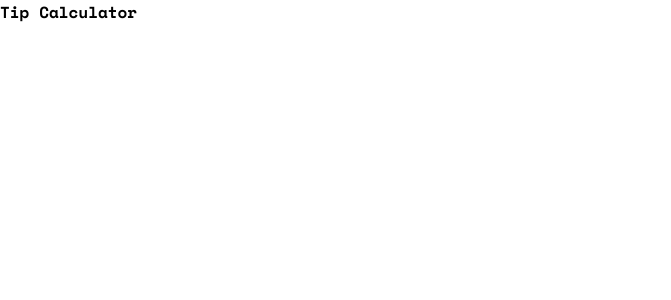
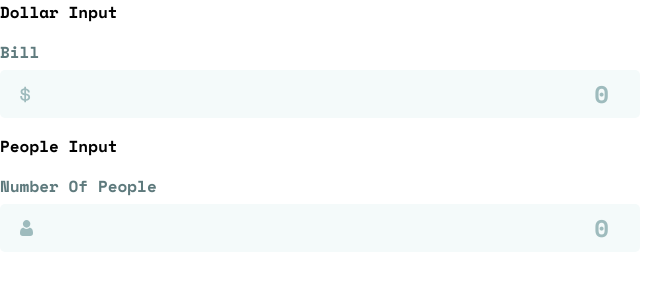
Before and after one commit to Sakeran/fem-tip-calculator, a Svelte app: page / in a window 1280 px wide. Shown: the top 300 px of the page, without its empty margins (0-671 px from the left). Built offline with nearby package versions, Linux system fonts and the light colour scheme.

Commit message:
Implement NumberInput component

```diff
--- a/src/App.svelte
+++ b/src/App.svelte
@@ -1 +1,5 @@
-<div>Tip Calculator</div>
+<script lang="ts">
+  import ComponentsLibrary from "./lib/ComponentsLibrary.svelte";
+</script>
+
+<ComponentsLibrary />
--- /dev/null
+++ b/src/lib/ComponentsLibrary.svelte
@@ -0,0 +1,35 @@
+<script lang="ts">
+  import NumberInput from "./NumberInput.svelte";
+</script>
+
+<div class="max-w-[50%] space-y-4">
+  <h2>Dollar Input</h2>
+  <NumberInput
+    label="Bill"
+    step={0.01}
+    on:newvalue={(v) => console.log(v.detail)}
+  >
+    <svg slot="icon" xmlns="http://www.w3.org/2000/svg" width="11" height="17"
+      ><path
+        fill="#9EBBBD"
+        d="M6.016 16.328v-1.464c1.232-.08 2.22-.444 2.964-1.092.744-.648 1.116-1.508 1.116-2.58v-.144c0-.992-.348-1.772-1.044-2.34-.696-.568-1.708-.932-3.036-1.092V4.184c.56.144 1.012.4 1.356.768.344.368.516.816.516 1.344v.288h1.824v-.432c0-.448-.088-.876-.264-1.284a3.783 3.783 0 00-.744-1.116A4.251 4.251 0 007.54 2.9a5.324 5.324 0 00-1.524-.492V.872H4.288V2.36a5.532 5.532 0 00-1.416.324c-.448.168-.84.392-1.176.672-.336.28-.604.616-.804 1.008-.2.392-.3.844-.3 1.356v.144c0 .96.316 1.708.948 2.244.632.536 1.548.884 2.748 1.044v3.912c-.704-.16-1.248-.472-1.632-.936-.384-.464-.576-1.08-.576-1.848v-.288H.256v.576c0 .464.08.924.24 1.38.16.456.404.88.732 1.272.328.392.744.728 1.248 1.008s1.108.476 1.812.588v1.512h1.728zM4.288 7.424c-.688-.128-1.164-.332-1.428-.612-.264-.28-.396-.644-.396-1.092 0-.464.176-.832.528-1.104.352-.272.784-.448 1.296-.528v3.336zm1.728 5.712V9.344c.768.128 1.328.328 1.68.6.352.272.528.688.528 1.248 0 .544-.196.984-.588 1.32-.392.336-.932.544-1.62.624z"
+      /></svg
+    >
+  </NumberInput>
+
+  <h2>People Input</h2>
+  <NumberInput
+    label="Number Of People"
+    errorMessage="Can't be zero"
+    min={1}
+    step={1}
+    on:newvalue={(v) => console.log(v.detail)}
+  >
+    <svg slot="icon" xmlns="http://www.w3.org/2000/svg" width="13" height="16"
+      ><path
+        fill="#9EBBBD"
+        d="M9.573 7.729c.406 0 .784.07 1.126.209.342.14.639.33.881.569.232.227.438.503.614.82a5.1 5.1 0 01.407.949c.097.312.178.654.242 1.016.062.359.105.699.126 1.011.02.307.031.624.031.945 0 .836-.259 1.512-.768 2.01-.504.492-1.17.742-1.98.742H2.748c-.81 0-1.477-.25-1.98-.742C.259 14.76 0 14.084 0 13.248c0-.322.01-.64.032-.945.02-.312.063-.652.126-1.01.063-.363.144-.705.242-1.017.1-.323.238-.643.407-.948.176-.318.382-.594.613-.821.243-.238.54-.43.882-.57.342-.138.72-.208 1.125-.208.16 0 .313.067.61.265.183.123.397.264.636.421.204.134.48.259.822.372.333.11.671.167 1.005.167a3.19 3.19 0 001.006-.167c.341-.113.618-.238.822-.372l.636-.42c.296-.2.45-.266.61-.266zM6.598 0C7.63 0 8.522.38 9.252 1.129s1.1 1.666 1.1 2.724c0 1.06-.37 1.976-1.1 2.725-.73.75-1.623 1.13-2.654 1.13-1.03 0-1.924-.38-2.653-1.13-.73-.749-1.1-1.666-1.1-2.725 0-1.058.37-1.975 1.1-2.724C4.675.379 5.567 0 6.598 0z"
+      /></svg
+    >
+  </NumberInput>
+</div>
--- /dev/null
+++ b/src/lib/NumberInput.svelte
@@ -0,0 +1,76 @@
+<script lang="ts">
+  import { createEventDispatcher } from "svelte";
+
+  export let label: string;
+  export let step: number = 1;
+  export let min: number = 0;
+  export let errorMessage: string = "Invalid Input";
+
+  let input: HTMLInputElement;
+  let id = `number-input-${label.replaceAll(" ", "")}`;
+  let value: number = null;
+  let hasErrors = false;
+
+  let errorDisplay = "";
+  $: {
+    if (hasErrors) {
+      // Use a generic error if the input is not a number
+      if (value === null) {
+        errorDisplay = "Enter a number";
+      } else {
+        errorDisplay = errorMessage;
+      }
+    }
+  }
+
+  const dispatch = createEventDispatcher();
+
+  function handleInput(e) {
+    hasErrors = !input.checkValidity();
+    if (hasErrors || value === null) return;
+
+    dispatch("newvalue", value);
+  }
+</script>
+
+<div class="flex flex-col gap-[0.375rem]">
+  <div class="flex justify-between">
+    <label for={id} class="text-cyan-400">{label}</label>
+    <span class="text-red" class:hidden={!hasErrors}>{errorDisplay}</span>
+  </div>
+  <div class="grid grow">
+    <div
+      class="row-start-1 col-start-1 z-10 self-center ml-5 pointer-events-none"
+    >
+      <slot name="icon" />
+    </div>
+    <div class="row-start-1 col-start-1">
+      <input
+        {id}
+        bind:this={input}
+        bind:value
+        on:input={handleInput}
+        class="min-h-[3rem] w-full text-2xl bg-cyan-1000 text-cyan-100 outline outline-2 outline-white/0  placeholder:text-cyan-100 placeholder:opacity-[0.35] rounded-[0.3125rem] text-right px-4"
+        type="number"
+        placeholder="0"
+        {min}
+        {step}
+      />
+    </div>
+  </div>
+</div>
+
+<style lang="postcss">
+  input {
+    appearance: textfield;
+    transition: outline-color 150ms ease-in-out;
+  }
+
+  input:invalid {
+    @apply outline-red;
+  }
+
+  input:not(:invalid):focus-visible {
+    @apply outline-cyan-500;
+  }
+</style>
--- a/tailwind.config.cjs
+++ b/tailwind.config.cjs
@@ -4,10 +4,12 @@
   theme: {
     colors: {
       white: "hsl(0,0%,100%)",
+      red: "hsl(12, 70%, 61%)",
       cyan: {
         100: "hsl(183, 100%, 15%)",
         200: "hsl(183, 78%, 24%)",
         400: "hsl(186, 14%, 43%)",
+        500: "hsl(172, 67%, 45%)",
         600: "hsl(184, 14%, 56%)",
         800: "hsl(185, 41%, 84%)",
         1000: "hsl(189, 41%, 97%)",
```
